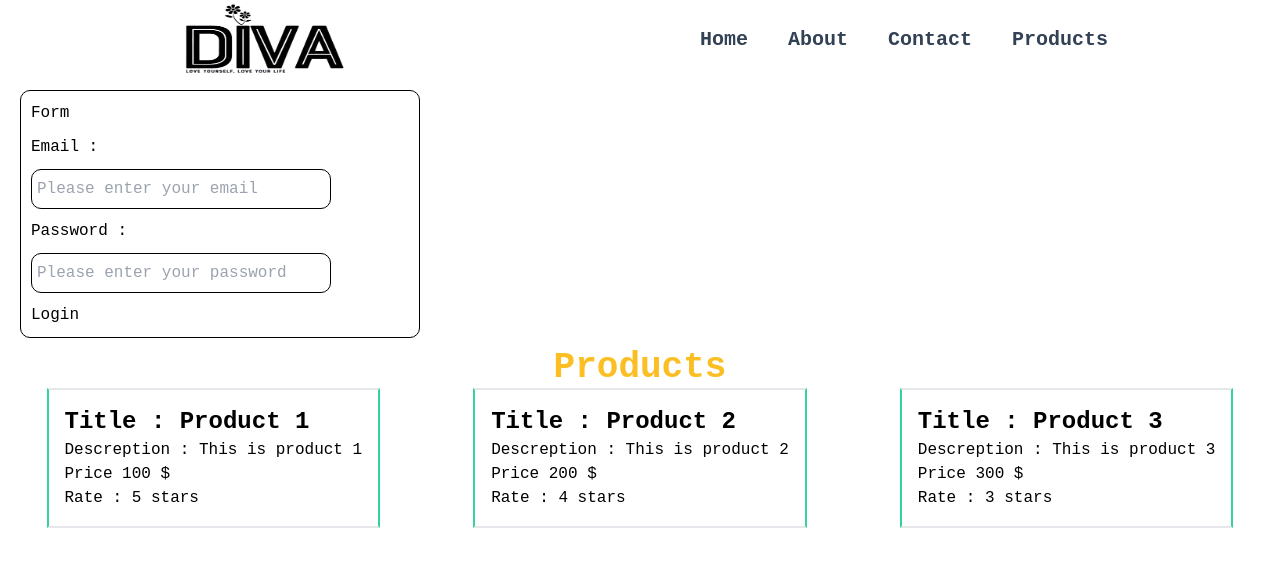
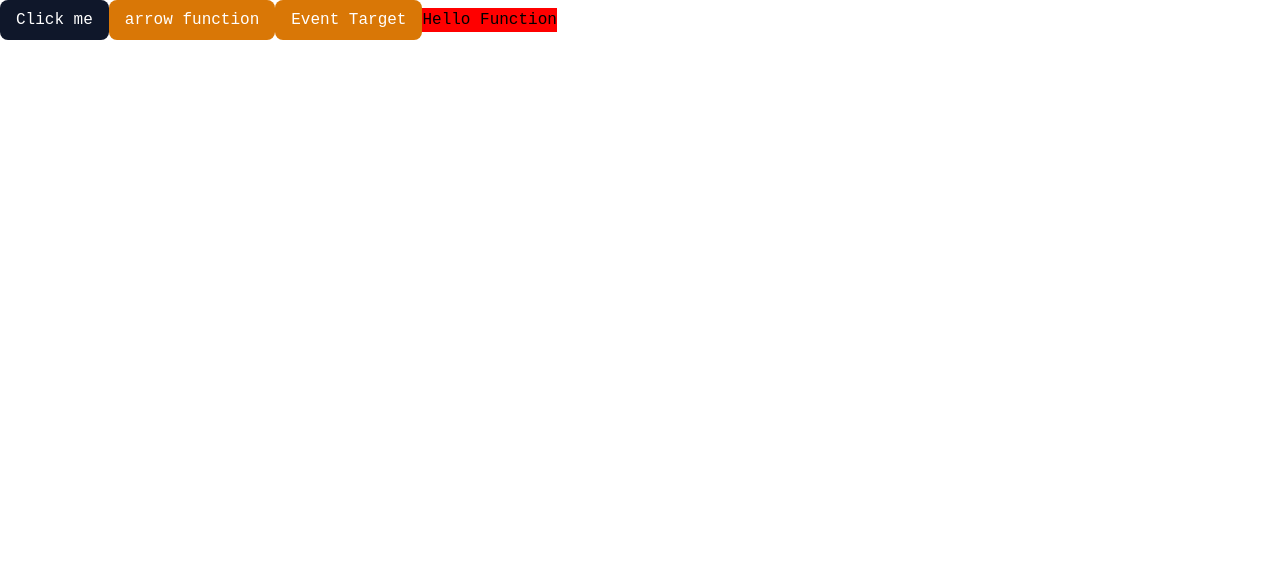
Before and after one commit to susanasameh/react-vite, a React (Vite) app: page / in a window 1280 px wide. Shown: the top 566 px of the page. Built offline with nearby package versions, Linux system fonts and the light colour scheme.

Commit message:
button with event

```diff
--- a/src/App.jsx
+++ b/src/App.jsx
@@ -28,13 +28,38 @@ function App() {
       rate : 3
     }
   ]
+//annonymous function
+  function sayHello() {
+    alert("Hello Susana 🥰");
+    smileFunction();
+  }
+
+  //arrow function more than one line
+  const smileFunction = () => {
+    alert("smile Susana 🥰");
+    console.log("you deserve 🥰");
+    smileFunction2();
+  }
+
+  //arrow function one line
+  const smileFunction2 = () => console.log("🎁");
+
+  const helloFunction = (name) => {
+    name =prompt("Please enter your name");
+    alert(`Hello ${name} 🥰`);
+  }
 
   return (
     <>
 
-      <Header />
+      {/* <Header />
       <Form />
-      <Products products={products}/>
+      <Products products={products}/> */}
+      <button className='bg-slate-900 text-white px-4 py-2 rounded-lg' type="button" onClick={sayHello}>Click me</button>
+      <button className='bg-amber-600 text-white px-4 py-2 rounded-lg' type="button" onClick={() => alert("Hello Susana 🥰")}>arrow function</button>
+      <button className='bg-amber-600 text-white px-4 py-2 rounded-lg' type="button" onClick={(e) => console.log(e.target)}>Event Target</button>
+      <button style={{backgroundColor : "red"}} type="button" onClick={() => helloFunction()}>Hello Function</button>
+
     </>
   )
 }
```
